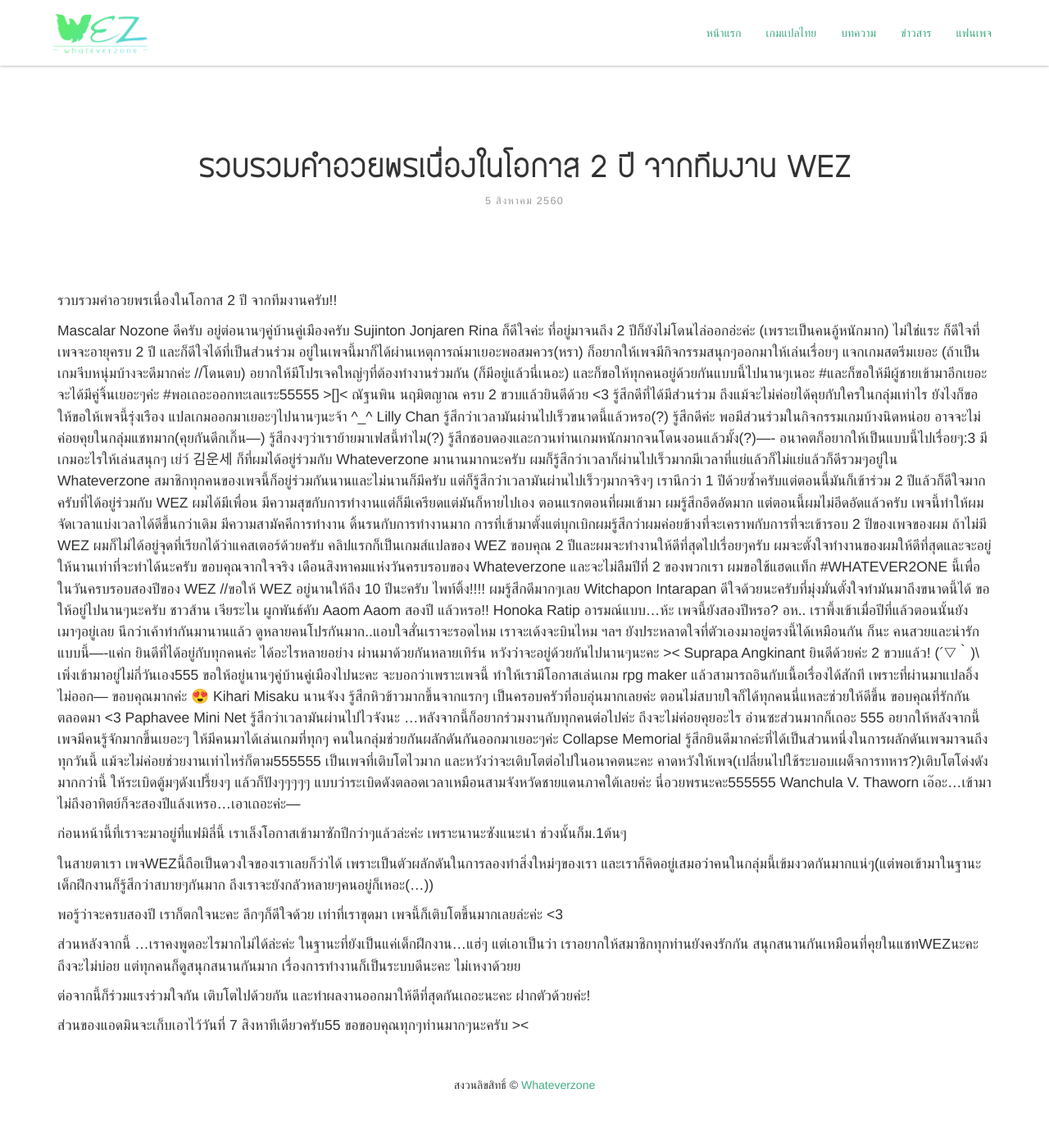
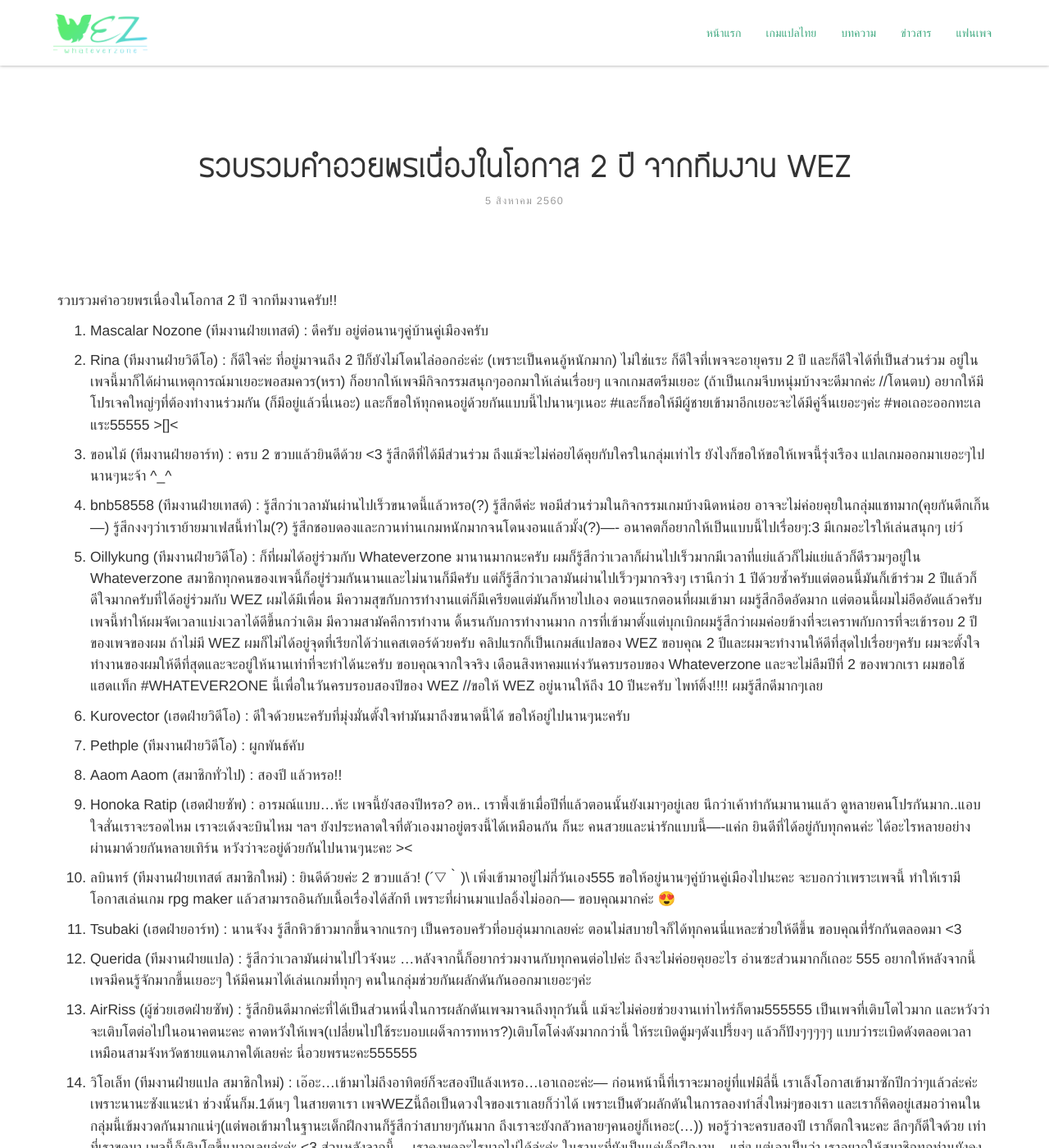
Before and after one commit to pureexe/wez, a Jekyll site: the page built from _article/2years.md, in a window 1280 px wide and 1400 px high. Shown: the whole window at 82% size. Built offline with Jekyll 4.4.1, drawn with Linux system fonts in a browser that asks for light colours; some of the changed text lies outside the part shown.

Commit message:
Update 2years.md

```diff
--- a/_article/2years.md
+++ b/_article/2years.md
@@ -5,29 +5,33 @@
 
 รวบรวมคำอวยพรเนื่องในโอกาส 2 ปี จากทีมงานครับ!!
 
-Mascalar Nozone ดีครับ อยู่ต่อนานๆคู่บ้านคู่เมืองครับ
-Sujinton Jonjaren Rina ก็ดีใจค่ะ ที่อยู่มาจนถึง 2 ปีก็ยังไม่โดนไล่ออกอ่ะค่ะ (เพราะเป็นคนอู้หนักมาก) ไม่ใช่แระ ก็ดีใจที่เพจจะอายุครบ 2 ปี และก็ดีใจได้ที่เป็นส่วนร่วม อยู่ในเพจนี้มาก็ได้ผ่านเหตุการณ์มาเยอะพอสมควร(หรา) ก็อยากให้เพจมีกิจกรรมสนุกๆออกมาให้เล่นเรื่อยๆ แจกเกมสตรีมเยอะ (ถ้าเป็นเกมจีบหนุ่มบ้างจะดีมากค่ะ //โดนตบ) อยากให้มีโปรเจคใหญ่ๆที่ต้องทำงานร่วมกัน (ก็มีอยู่แล้วนี่เนอะ) และก็ขอให้ทุกคนอยู่ด้วยกันแบบนี้ไปนานๆเนอะ #และก็ขอให้มีผู้ชายเข้ามาอีกเยอะจะได้มีคู่จิ้นเยอะๆค่ะ #พอเถอะออกทะเลแระ55555 >[]<
-ณัฐนพิน นฤมิตญาณ ครบ 2 ขวบแล้วยินดีด้วย <3 รู้สึกดีที่ได้มีส่วนร่วม ถึงแม้จะไม่ค่อยได้คุยกับใครในกลุ่มเท่าไร ยังไงก็ขอให้ขอให้เพจนี้รุ่งเรือง แปลเกมออกมาเยอะๆไปนานๆนะจ้า ^_^
-Lilly Chan รู้สึกว่าเวลามันผ่านไปเร็วขนาดนี้แล้วหรอ(?) รู้สึกดีค่ะ พอมีส่วนร่วมในกิจกรรมเกมบ้างนิดหน่อย อาจจะไม่ค่อยคุยในกลุ่มแชทมาก(คุยกันดึกเกิ๊น---) รู้สึกงงๆว่าเราย้ายมาเฟสนี้ทำไม(?) รู้สึกชอบดองและกวนท่านเกมหนักมากจนโดนงอนแล้วมั้ง(?)---- อนาคตก็อยากให้เป็นแบบนี้ไปเรื่อยๆ:3 มีเกมอะไรให้เล่นสนุกๆ เย่ว์
-김운세 ก็ที่ผมได้อยู่ร่วมกับ Whateverzone มานานมากนะครับ ผมก็รู้สึกว่าเวลาก็ผ่านไปเร็วมากมีเวลาที่แย่แล้วก็ไม่แย่แล้วก็ดีรวมๆอยู่ใน Whateverzone สมาชิกทุกคนของเพจนี้ก็อยู่ร่วมกันนานและไม่นานก็มีครับ แต่ก็รู้สึกว่าเวลามันผ่านไปเร็วๆมากจริงๆ เรานึกว่า 1 ปีด้วยซ้ำครับแต่ตอนนี้มันก็เข้าร่วม 2 ปีแล้วก็ดีใจมากครับที่ได้อยู่ร่วมกับ WEZ ผมได้มีเพื่อน มีความสุขกับการทำงานแต่ก็มีเครียดแต่มันก็หายไปเอง ตอนแรกตอนที่ผมเข้ามา ผมรู้สึกอึดอัดมาก แต่ตอนนี้ผมไม่อึดอัดแล้วครับ เพจนี้ทำให้ผมจัดเวลาแบ่งเวลาได้ดีขึ้นกว่าเดิม มีความสามัคคีการทำงาน ดิ้นรนกับการทำงานมาก การที่เข้ามาตั้งแต่บุกเบิกผมรู้สึกว่าผมค่อยข้างที่จะเคราพกับการที่จะเข้ารอบ 2 ปีของเพจของผม ถ้าไม่มี WEZ ผมก็ไม่ได้อยู่จุดที่เรียกได้ว่าแคสเตอร์ด้วยครับ คลิปแรกก็เป็นเกมส์แปลของ WEZ ขอบคุณ 2 ปีและผมจะทำงานให้ดีที่สุดไปเรื่อยๆครับ ผมจะตั้งใจทำงานของผมให้ดีที่สุดและจะอยู่ให้นานเท่าที่จะทำได้นะครับ ขอบคุณจากใจจริง เดือนสิงหาคมแห่งวันครบรอบของ Whateverzone และจะไม่ลืมปีที่ 2 ของพวกเรา ผมขอใช้แฮดเเท็ก #WHATEVER2ONE นี้เพื่อในวันครบรอบสองปีของ WEZ //ขอให้ WEZ อยู่นานให้ถึง 10 ปีนะครับ ไพท์ติ้ง!!!! ผมรู้สึกดีมากๆเลย
-Witchapon Intarapan ดีใจด้วยนะครับที่มุ่งมั่นตั้งใจทำมันมาถึงขนาดนี้ได้ ขอให้อยู่ไปนานๆนะครับ
-ชาวส้าน เจียระไน ผูกพันธ์คับ
-Aaom Aaom สองปี แล้วหรอ!!
-Honoka Ratip อารมณ์แบบ...ห้ะ เพจนี้ยังสองปีหรอ? อห.. เราพึ้งเข้าเมื่อปีที่แล้วตอนนั้นยังเมาๆอยู่เลย นึกว่าเค้าทำกันมานานแล้ว ดูหลายคนโปรกันมาก..แอบใจสั่นเราจะรอดไหม เราจะเด้งจะบินไหม ฯลฯ ยังประหลาดใจที่ตัวเองมาอยู่ตรงนี้ได้เหมือนกัน ก็นะ คนสวยและน่ารักแบบนี้----แค่ก ยินดีที่ได้อยู่กับทุกคนค่ะ ได้อะไรหลายอย่าง ผ่านมาด้วยกันหลายเทิร์น หวังว่าจะอยู่ด้วยกันไปนานๆนะคะ ><
-Suprapa Angkinant ยินดีด้วยค่ะ 2 ขวบแล้ว! \(´▽｀)\ เพิ่งเข้ามาอยู่ไม่กี่วันเอง555 ขอให้อยู่นานๆคู่บ้านคู่เมืองไปนะคะ จะบอกว่าเพราะเพจนี้ ทำให้เรามีโอกาสเล่นเกม rpg maker แล้วสามารถอินกับเนื้อเรื่องได้สักที เพราะที่ผ่านมาแปลอิ้งไม่ออก--- ขอบคุณมากค่ะ 😍
-Kihari Misaku นานจังง รู้สึกหิวข้าวมากขึ้นจากแรกๆ เป็นครอบครัวที่อบอุ่นมากเลยค่ะ ตอนไม่สบายใจก็ได้ทุกคนนี่แหละช่วยให้ดีขึ้น ขอบคุณที่รักกันตลอดมา <3
-Paphavee Mini Net รู้สึกว่าเวลามันผ่านไปไวจังนะ ...หลังจากนี้ก็อยากร่วมงานกับทุกคนต่อไปค่ะ ถึงจะไม่ค่อยคุยอะไร อ่านซะส่วนมากก็เถอะ 555 อยากให้หลังจากนี้ เพจมีคนรู้จักมากขึ้นเยอะๆ ให้มีคนมาได้เล่นเกมที่ทุกๆ คนในกลุ่มช่วยกันผลักดันกันออกมาเยอะๆค่ะ
-Collapse Memorial รู้สึกยินดีมากค่ะที่ได้เป็นส่วนหนึ่งในการผลักดันเพจมาจนถึงทุกวันนี้ แม้จะไม่ค่อยช่วยงานเท่าไหร่ก็ตาม555555 เป็นเพจที่เติบโตไวมาก และหวังว่าจะเติบโตต่อไปในอนาคตนะคะ คาดหวังให้เพจ(เปลี่ยนไปใช้ระบอบเผด็จการทหาร?)เติบโตโด่งดังมากกว่านี้ ให้ระเบิดตู้มๆดังเปรี้ยงๆ แล้วก็ปังๆๆๆๆๆ แบบว่าระเบิดดังตลอดเวลาเหมือนสามจังหวัดชายแดนภาคใต้เลยค่ะ นี่อวยพรนะคะ555555
-Wanchula V. Thaworn เอ๊อะ...เข้ามาไม่ถึงอาทิตย์ก็จะสองปีแล้งเหรอ...เอาเถอะค่ะ---
+1. Mascalar Nozone (ทีมงานฝ่ายเทสต์) : ดีครับ อยู่ต่อนานๆคู่บ้านคู่เมืองครับ
 
-ก่อนหน้านี้ที่เราจะมาอยู่ที่แฟมิลี่นี้ เราเล็งโอกาสเข้ามาซักปีกว่าๆแล้วล่ะค่ะ เพราะนานะซังแนะนำ ช่วงนั้นก็ม.1ต้นๆ
+2. Rina (ทีมงานฝ่ายวิดีโอ) : ก็ดีใจค่ะ ที่อยู่มาจนถึง 2 ปีก็ยังไม่โดนไล่ออกอ่ะค่ะ (เพราะเป็นคนอู้หนักมาก) ไม่ใช่แระ ก็ดีใจที่เพจจะอายุครบ 2 ปี และก็ดีใจได้ที่เป็นส่วนร่วม อยู่ในเพจนี้มาก็ได้ผ่านเหตุการณ์มาเยอะพอสมควร(หรา) ก็อยากให้เพจมีกิจกรรมสนุกๆออกมาให้เล่นเรื่อยๆ แจกเกมสตรีมเยอะ (ถ้าเป็นเกมจีบหนุ่มบ้างจะดีมากค่ะ //โดนตบ) อยากให้มีโปรเจคใหญ่ๆที่ต้องทำงานร่วมกัน (ก็มีอยู่แล้วนี่เนอะ) และก็ขอให้ทุกคนอยู่ด้วยกันแบบนี้ไปนานๆเนอะ #และก็ขอให้มีผู้ชายเข้ามาอีกเยอะจะได้มีคู่จิ้นเยอะๆค่ะ #พอเถอะออกทะเลแระ55555 >[]<
 
-ในสายตาเรา เพจWEZนี้ถือเป็นดวงใจของเราเลยก็ว่าได้ เพราะเป็นตัวผลักดันในการลองทำสิ่งใหม่ๆของเรา และเราก็คิดอยู่เสมอว่าคนในกลุ่มนี้เข้มงวดกันมากแน่ๆ(แต่พอเข้ามาในฐานะเด็กฝึกงานก็รู้สึกว่าสบายๆกันมาก ถึงเราจะยังกลัวหลายๆคนอยู่ก็เหอะ(...))
+3. ขอนไม้ (ทีมงานฝ่ายอาร์ท) : ครบ 2 ขวบแล้วยินดีด้วย <3 รู้สึกดีที่ได้มีส่วนร่วม ถึงแม้จะไม่ค่อยได้คุยกับใครในกลุ่มเท่าไร ยังไงก็ขอให้ขอให้เพจนี้รุ่งเรือง แปลเกมออกมาเยอะๆไปนานๆนะจ้า ^_^
 
-พอรู้ว่าจะครบสองปี เราก็ตกใจนะคะ ลึกๆก็ดีใจด้วย เท่าที่เราขุดมา เพจนี้ก็เติบโตขึ้นมากเลยล่ะค่ะ <3
+4. bnb58558 (ทีมงานฝ่ายเทสต์) : รู้สึกว่าเวลามันผ่านไปเร็วขนาดนี้แล้วหรอ(?) รู้สึกดีค่ะ พอมีส่วนร่วมในกิจกรรมเกมบ้างนิดหน่อย อาจจะไม่ค่อยคุยในกลุ่มแชทมาก(คุยกันดึกเกิ๊น---) รู้สึกงงๆว่าเราย้ายมาเฟสนี้ทำไม(?) รู้สึกชอบดองและกวนท่านเกมหนักมากจนโดนงอนแล้วมั้ง(?)---- อนาคตก็อยากให้เป็นแบบนี้ไปเรื่อยๆ:3 มีเกมอะไรให้เล่นสนุกๆ เย่ว์
 
-ส่วนหลังจากนี้ ...เราคงพูดอะไรมากไม่ได้ล่ะค่ะ ในฐานะที่ยังเป็นแค่เด็กฝึกงาน...แฮ่ๆ แต่เอาเป็นว่า เราอยากให้สมาชิกทุกท่านยังคงรักกัน สนุกสนานกันเหมือนที่คุยในแชทWEZนะคะ ถึงจะไม่บ่อย แต่ทุกคนก็ดูสนุกสนานกันมาก เรื่องการทำงานก็เป็นระบบดีนะคะ ไม่เหงาด้วยย
+5. Oillykung (ทีมงานฝ่ายวิดีโอ) : ก็ที่ผมได้อยู่ร่วมกับ Whateverzone มานานมากนะครับ ผมก็รู้สึกว่าเวลาก็ผ่านไปเร็วมากมีเวลาที่แย่แล้วก็ไม่แย่แล้วก็ดีรวมๆอยู่ใน Whateverzone สมาชิกทุกคนของเพจนี้ก็อยู่ร่วมกันนานและไม่นานก็มีครับ แต่ก็รู้สึกว่าเวลามันผ่านไปเร็วๆมากจริงๆ เรานึกว่า 1 ปีด้วยซ้ำครับแต่ตอนนี้มันก็เข้าร่วม 2 ปีแล้วก็ดีใจมากครับที่ได้อยู่ร่วมกับ WEZ ผมได้มีเพื่อน มีความสุขกับการทำงานแต่ก็มีเครียดแต่มันก็หายไปเอง ตอนแรกตอนที่ผมเข้ามา ผมรู้สึกอึดอัดมาก แต่ตอนนี้ผมไม่อึดอัดแล้วครับ เพจนี้ทำให้ผมจัดเวลาแบ่งเวลาได้ดีขึ้นกว่าเดิม มีความสามัคคีการทำงาน ดิ้นรนกับการทำงานมาก การที่เข้ามาตั้งแต่บุกเบิกผมรู้สึกว่าผมค่อยข้างที่จะเคราพกับการที่จะเข้ารอบ 2 ปีของเพจของผม ถ้าไม่มี WEZ ผมก็ไม่ได้อยู่จุดที่เรียกได้ว่าแคสเตอร์ด้วยครับ คลิปแรกก็เป็นเกมส์แปลของ WEZ ขอบคุณ 2 ปีและผมจะทำงานให้ดีที่สุดไปเรื่อยๆครับ ผมจะตั้งใจทำงานของผมให้ดีที่สุดและจะอยู่ให้นานเท่าที่จะทำได้นะครับ ขอบคุณจากใจจริง เดือนสิงหาคมแห่งวันครบรอบของ Whateverzone และจะไม่ลืมปีที่ 2 ของพวกเรา ผมขอใช้แฮดเเท็ก #WHATEVER2ONE นี้เพื่อในวันครบรอบสองปีของ WEZ //ขอให้ WEZ อยู่นานให้ถึง 10 ปีนะครับ ไพท์ติ้ง!!!! ผมรู้สึกดีมากๆเลย
 
-ต่อจากนี้ก็ร่วมแรงร่วมใจกัน เติบโตไปด้วยกัน และทำผลงานออกมาให้ดีที่สุดกันเถอะนะคะ ฝากตัวด้วยค่ะ!
+6. Kurovector (เฮดฝ่ายวิดีโอ) :  ดีใจด้วยนะครับที่มุ่งมั่นตั้งใจทำมันมาถึงขนาดนี้ได้ ขอให้อยู่ไปนานๆนะครับ
+
+7. Pethple (ทีมงานฝ่ายวิดีโอ) : ผูกพันธ์คับ
+
+8. Aaom Aaom (สมาชิกทั่วไป) : สองปี แล้วหรอ!!
+
+9. Honoka Ratip (เฮดฝ่ายซัพ) : อารมณ์แบบ...ห้ะ เพจนี้ยังสองปีหรอ? อห.. เราพึ้งเข้าเมื่อปีที่แล้วตอนนั้นยังเมาๆอยู่เลย นึกว่าเค้าทำกันมานานแล้ว ดูหลายคนโปรกันมาก..แอบใจสั่นเราจะรอดไหม เราจะเด้งจะบินไหม ฯลฯ ยังประหลาดใจที่ตัวเองมาอยู่ตรงนี้ได้เหมือนกัน ก็นะ คนสวยและน่ารักแบบนี้----แค่ก ยินดีที่ได้อยู่กับทุกคนค่ะ ได้อะไรหลายอย่าง ผ่านมาด้วยกันหลายเทิร์น หวังว่าจะอยู่ด้วยกันไปนานๆนะคะ ><
+
+10. ลบินทร์ (ทีมงานฝ่ายเทสต์ สมาชิกใหม่) : ยินดีด้วยค่ะ 2 ขวบแล้ว! \(´▽｀)\ เพิ่งเข้ามาอยู่ไม่กี่วันเอง555 ขอให้อยู่นานๆคู่บ้านคู่เมืองไปนะคะ จะบอกว่าเพราะเพจนี้ ทำให้เรามีโอกาสเล่นเกม rpg maker แล้วสามารถอินกับเนื้อเรื่องได้สักที เพราะที่ผ่านมาแปลอิ้งไม่ออก--- ขอบคุณมากค่ะ 😍
+
+11. Tsubaki (เฮดฝ่ายอาร์ท) : นานจังง รู้สึกหิวข้าวมากขึ้นจากแรกๆ เป็นครอบครัวที่อบอุ่นมากเลยค่ะ ตอนไม่สบายใจก็ได้ทุกคนนี่แหละช่วยให้ดีขึ้น ขอบคุณที่รักกันตลอดมา <3
+
+12. Querida (ทีมงานฝ่ายแปล) :  รู้สึกว่าเวลามันผ่านไปไวจังนะ ...หลังจากนี้ก็อยากร่วมงานกับทุกคนต่อไปค่ะ ถึงจะไม่ค่อยคุยอะไร อ่านซะส่วนมากก็เถอะ 555 อยากให้หลังจากนี้ เพจมีคนรู้จักมากขึ้นเยอะๆ ให้มีคนมาได้เล่นเกมที่ทุกๆ คนในกลุ่มช่วยกันผลักดันกันออกมาเยอะๆค่ะ
+
+13. AirRiss (ผู้ช่วยเฮดฝ่ายซัพ) : รู้สึกยินดีมากค่ะที่ได้เป็นส่วนหนึ่งในการผลักดันเพจมาจนถึงทุกวันนี้ แม้จะไม่ค่อยช่วยงานเท่าไหร่ก็ตาม555555 เป็นเพจที่เติบโตไวมาก และหวังว่าจะเติบโตต่อไปในอนาคตนะคะ คาดหวังให้เพจ(เปลี่ยนไปใช้ระบอบเผด็จการทหาร?)เติบโตโด่งดังมากกว่านี้ ให้ระเบิดตู้มๆดังเปรี้ยงๆ แล้วก็ปังๆๆๆๆๆ แบบว่าระเบิดดังตลอดเวลาเหมือนสามจังหวัดชายแดนภาคใต้เลยค่ะ นี่อวยพรนะคะ555555
+
+14. วิโอเล็ท (ทีมงานฝ่ายแปล สมาชิกใหม่) :  เอ๊อะ...เข้ามาไม่ถึงอาทิตย์ก็จะสองปีแล้งเหรอ...เอาเถอะค่ะ--- ก่อนหน้านี้ที่เราจะมาอยู่ที่แฟมิลี่นี้ เราเล็งโอกาสเข้ามาซักปีกว่าๆแล้วล่ะค่ะ เพราะนานะซังแนะนำ ช่วงนั้นก็ม.1ต้นๆ ในสายตาเรา เพจWEZนี้ถือเป็นดวงใจของเราเลยก็ว่าได้ เพราะเป็นตัวผลักดันในการลองทำสิ่งใหม่ๆของเรา และเราก็คิดอยู่เสมอว่าคนในกลุ่มนี้เข้มงวดกันมากแน่ๆ(แต่พอเข้ามาในฐานะเด็กฝึกงานก็รู้สึกว่าสบายๆกันมาก ถึงเราจะยังกลัวหลายๆคนอยู่ก็เหอะ(...)) พอรู้ว่าจะครบสองปี เราก็ตกใจนะคะ ลึกๆก็ดีใจด้วย เท่าที่เราขุดมา เพจนี้ก็เติบโตขึ้นมากเลยล่ะค่ะ <3 ส่วนหลังจากนี้ ...เราคงพูดอะไรมากไม่ได้ล่ะค่ะ ในฐานะที่ยังเป็นแค่เด็กฝึกงาน...แฮ่ๆ แต่เอาเป็นว่า เราอยากให้สมาชิกทุกท่านยังคงรักกัน สนุกสนานกันเหมือนที่คุยในแชทWEZนะคะ ถึงจะไม่บ่อย แต่ทุกคนก็ดูสนุกสนานกันมาก เรื่องการทำงานก็เป็นระบบดีนะคะ ไม่เหงาด้วยย ต่อจากนี้ก็ร่วมแรงร่วมใจกัน เติบโตไปด้วยกัน และทำผลงานออกมาให้ดีที่สุดกันเถอะนะคะ ฝากตัวด้วยค่ะ!
+_________________________________________________________________________________________________________________________
 
 ส่วนของแอดมินจะเก็บเอาไว้วันที่ 7 สิงหาทีเดียวครับ55 ขอขอบคุณทุกๆท่านมากๆนะครับ ><
```
